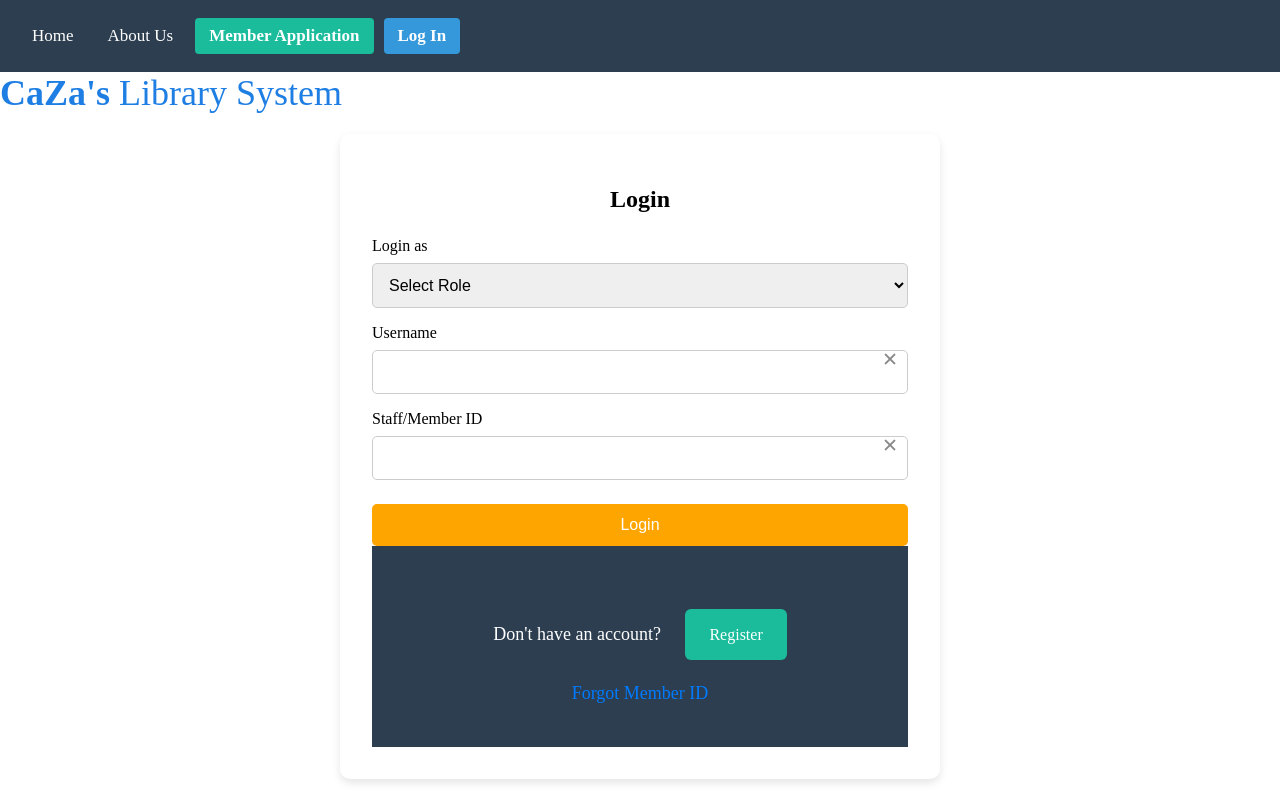
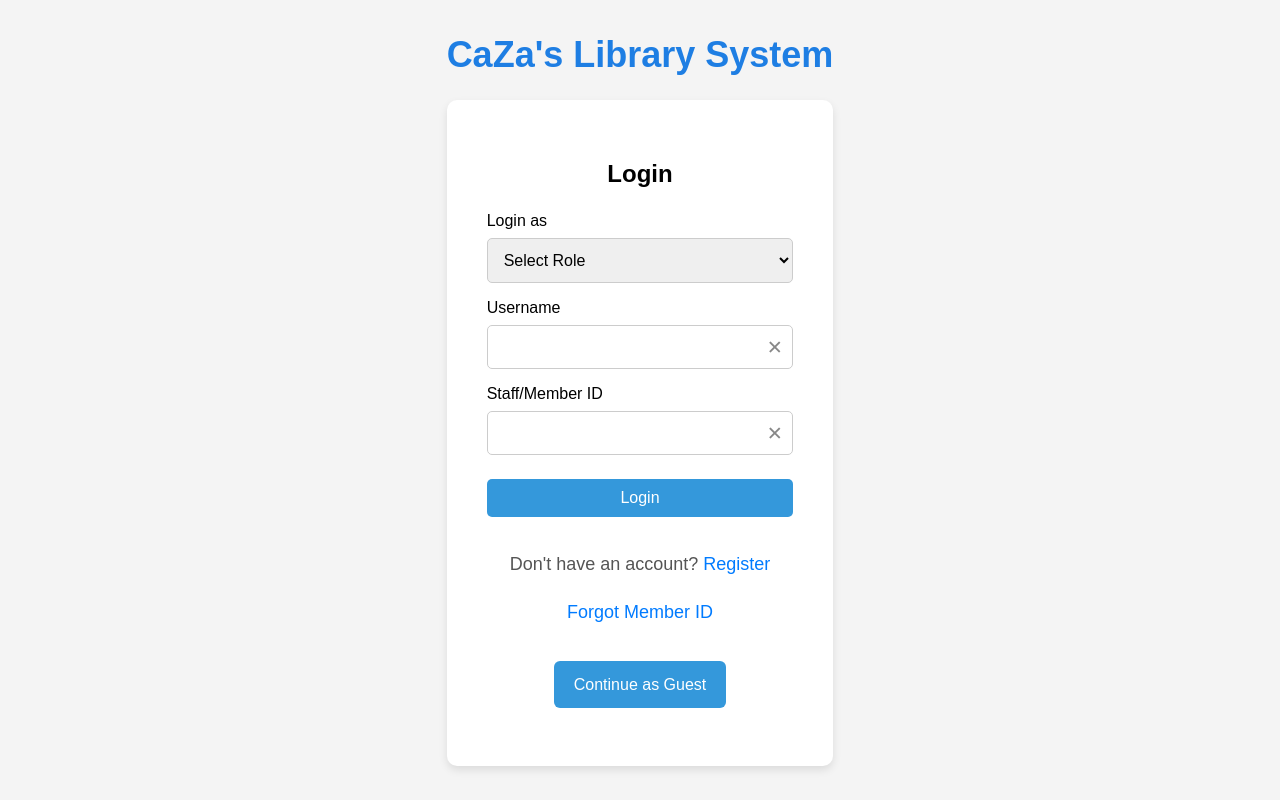
Before and after one commit to Cmier04/CaZa-s-Library, a Flask app: page /login in a window 1280 px wide. Run offline with Flask 3, Linux system fonts and the light colour scheme.

Commit message:
added login page styling to design.css and integrated base.html into login.html

```diff
--- a/frontend/static/design.css
+++ b/frontend/static/design.css
@@ -47,7 +47,6 @@ h1 {
     margin-bottom: 20px;
 }
 
-
 h2 {
     text-align: center;
     margin-bottom: 1.5rem;
@@ -67,7 +66,6 @@ label {
 
 /*============================ Navigation Bar ============================ */
 .navbar {
-    margin: 0;
     padding-top: 14px;
     background-color: #2c3e50;
     padding: 14px 20px;
@@ -118,7 +116,6 @@ label {
     flex-direction: column;
     align-items: center;
     text-align: center;
-    flex-grow: 1;
 }
 
 .library-image {
@@ -150,14 +147,12 @@ label {
 /*============================ Login Page ============================ */
 .login-container {
     background: white;
-    padding: 2rem;
+    padding: 2.5rem;
     border-radius: 10px;
     box-shadow: 0 4px 8px rgba(0,0,0,0.1);
     width: 100%;
-    max-width: 600px;
-    margin: 20px auto;
-    flex-grow: 1;
-    box-sizing: border-box;
+    max-width: 400px;
+    margin: auto;
 }
 
 .input-wrapper {
@@ -202,8 +197,9 @@ select {
 
 .clear-btn {
     position: absolute;
-    right: 10px;
-    top: 50%;
+    right: .5px;
+    top: 55%;
+    margin: 10px;
     transform: translateY(-50%);
     background: none;
     border: none;
@@ -217,32 +213,63 @@ select {
     color: #333;
 }
 
-.login.cta-button {
-    margin-left: 20px;
-    display: inline-block;
-    margin-top: 25px;
-    padding: 12px 24px;
-    background-color: #1abc9c;
+button[type="submit"] {
+    width: 100%;
+    padding: 10px;
+    background-color: #3498db;
     color: white;
+    border: none;
+    border-radius: 5px;
+    cursor: pointer;
     font-size: 16px;
-    border: none;
-    border-radius: 6px;
-    text-decoration: none;
-    transition: background-color 0.3s ease;
 }
 
-.login.cta-button:hover {
-    background-color: #159e85;
+button[type="submit"]:hover {
+    background-color: #1e699b;
+}
+
+.cta-button.guest-button {
+    display: inline-block;
+    margin-top: 15px;
+    padding: 10px 20px;
+    font-size: 16px;
+    border-radius: 6px;
+    background-color: #3498db;
+    color: white;
+    text-decoration: none;
+    transition: background-color 0.3 ease;
+}
+
+.cta-button.guest-button:hover {
+    background-color: rgb(130, 202, 226);
+}
+
+.cta-button.small-button {
+    padding: 8px 16px;
+    font-size: 14px;
 }
 
 /*============================ Title ============================ */
 .library-title {
+    display: block;
     font-size: 36px;
     font-weight: bold;
     color: #1e7ee3;
     text-decoration: none;
     margin-bottom: 20px;
     transition: color 0.3s;
+    text-align: center;
+}
+
+.library-title-login {
+    display: block;
+    font-size: 36px;
+    font-weight: bold;
+    color: #1e7ee3;
+    text-decoration: none;
+    margin-bottom: 1.5rem;
+    transition: color 0.3s;
+    text-align: center;
 }
 
 .library-title span {
@@ -258,12 +285,10 @@ select {
 
 footer,
 .footer {
-    margin-top: auto;
     text-align: center;
     padding: 20px;
     background-color: #2c3e50;
     color: white;
-    font-size: 0.9rem;
 }
 
 .footer a {
@@ -275,18 +300,17 @@ footer,
     text-decoration: underline;
 }
 
-/*
-footer.home {
-    text-align: center;
-    padding: 20px;
-    background-color: #2c3e50;
-    color: white;
-}
-
-.footer {
-    margin-top: 1rem;
+.login-footer {
+    margin-top: 2rem;
     text-align: center;
     font-size: 0.9rem;
     color: #555;
 }
-*/
+.login-footer a {
+    color: #007bff;
+    text-decoration: none;
+}
+
+.login-footer a:hover {
+    text-decoration: underline;
+}
--- a/frontend/templates/base.html
+++ b/frontend/templates/base.html
@@ -11,9 +11,10 @@
 </head>
 <body>
 
+    {% if not hide_nav %}
     <!-- Navigation bar -->
     <div class="navbar">
-        <a href="{{ url_for('frontend.home') }}" class="{% if request.endpoint == 'frontend.home' %}active{% else %}nav-link{% endif %}">Home</a>
+        <a href="{{ url_for('frontend.home') }}" class="nav-button {% if request.endpoint == 'frontend.home' %}active{% else %}nav-link{% endif %}">Home</a>
         <a href="{{ url_for('frontend.about_us') }}">About Us</a>
 
         {% if session.get('user_type') == 'member' %}
@@ -33,6 +34,7 @@
             <a href="{{ url_for('frontend.login') }}" class="nav-button">Log In</a>
         {% endif %}
     </div>
+    {% endif %}
 
     <div class="content">
         {% block content %}{% endblock %}
--- a/frontend/templates/home.html
+++ b/frontend/templates/home.html
@@ -15,9 +15,7 @@
         selection of books, journals, and digital resources, we’re here to support your journey of learning and
         growth.
         Whether you're researching, reading, or relaxing, our doors are open to you.</p>
-    {% if session.get('user_type') == 'guest' %}
-        <a href="{{ url_for('apply') }}" class="cta-button">Join CaZa’s Library</a>
-    {% endif %}
+    <a href="{{ url_for('frontend.apply') }}" class="cta-button">Join CaZa’s Library</a>
 </div>
 
 <!-- Footer -->
--- a/frontend/templates/login.html
+++ b/frontend/templates/login.html
@@ -1,11 +1,15 @@
 <!--Login Page-->
 <!-- Requires: ask for user login info, provide link to member application page, provide "if user forgot id" -->
 
-{% extends "base.html" %}
+{% extends 'base.html' %}
+{% set hide_nav = True %}
+
+{% block title %}Login{% endblock %}
 
 {% block content %}
-<body>
-    <a href="{{ url_for('frontend.home') }}" class="library-title">CaZa's <span>Library System</span></a>
+<body class="login">
+
+    <a href="{{ url_for('frontend.home') }}" class="library-title-login">CaZa's <span>Library System</span></a>
 
   <div class="login-container">
     <h2>Login</h2>
@@ -32,14 +36,18 @@
       <button type="submit" class="login-btn">Login</button>
     </form>
 
-    <div class="footer">
+    <div class="login-footer">
       <p>Don't have an account?
-        <a href="{{ url_for('frontend.apply') }}" class="login cta-button">Register</a>
+        <a href="{{ url_for('frontend.apply') }}">Register</a>
       </p>
       <p>
         <a href="/forgot-memberID">Forgot Member ID</a>
       </p>
+      <p>
+        <a href="{{ url_for('frontend.home') }}" class="cta-button guest-button">Continue as Guest</a>
+      </p>
     </div>
   </div>
+
 </body>
 {% endblock %}
```
